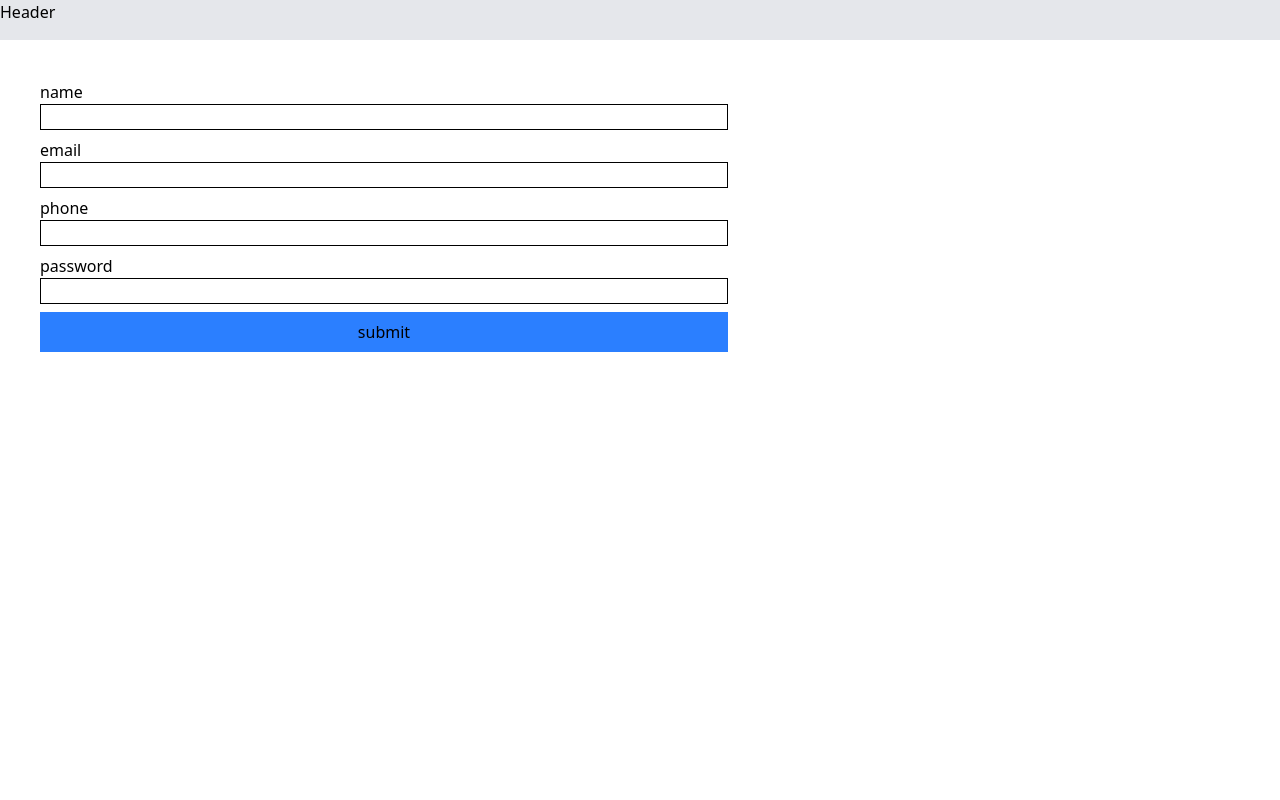
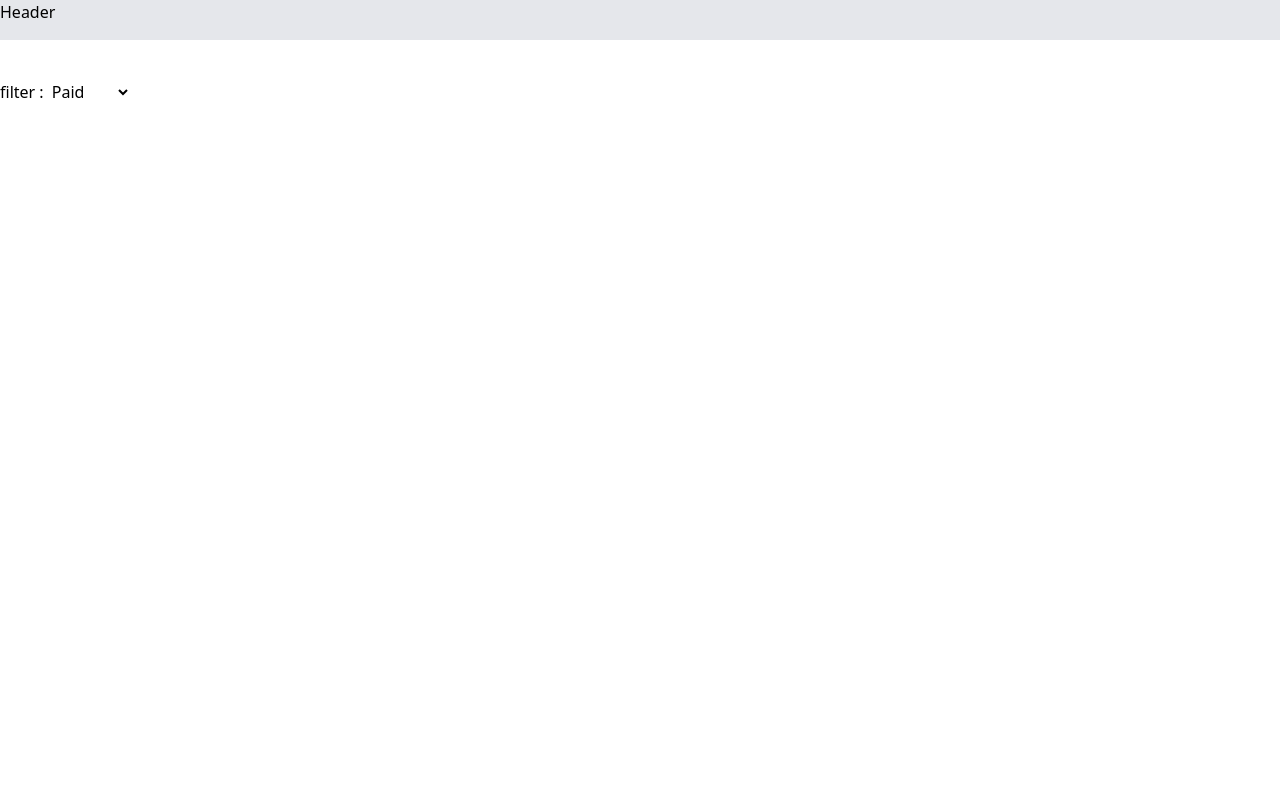
Before and after one commit to AkhileshPatil12168/React-Session, a React (Vite) app in the folder react-first-project/: page / in a window 1280 px wide. Shown: the top 800 px of the page. Built offline with nearby package versions, Linux system fonts and the light colour scheme.

Commit message:
list rendring

```diff
--- a/react-first-project/src/Body.jsx
+++ b/react-first-project/src/Body.jsx
@@ -3,99 +3,100 @@ import { useState } from "react";
 //form
 //submit and show data
 
+const Card = ({ data }) => {
+  return (
+    <div className={`w-fit ${data?.id % 2 == 0 ? "bg-gray-200" : "bg-white"}`}>
+      <p>Client: {data.name}</p>
+      <p>Email: {data.email}</p>
+      <p>Amount: {data.amount}</p>
+      <p>Stauts: {data.status}</p>
+      <br />
+    </div>
+  );
+};
+
 function Body() {
-  let [name, setName] = useState("");
-  let [email, setEmail] = useState("");
-  let [phone, setPhone] = useState("");
-  let [password, setPassword] = useState("");
-  let [submitedData, setSubmitedData] = useState(null);
-  let [isLoading, setIsLoading] = useState(false);
+  const invoices = [
+     { id: 1, name: "User 11", email: "user11@mail.com", amount: 120000000, status: "Paid" },
+  { id: 2, name: "User 2", email: "user2@mail.com", amount: 15000, status: "Pending" },
+  { id: 3, name: "User 3", email: "user3@mail.com", amount: 18000, status: "Unpaid" },
+  { id: 4, name: "User 4", email: "user4@mail.com", amount: 22000, status: "Paid" },
+  { id: 5, name: "User 5", email: "user5@mail.com", amount: 26000, status: "Pending" },
+  { id: 6, name: "User 6", email: "user6@mail.com", amount: 30000, status: "Unpaid" },
+  { id: 7, name: "User 7", email: "user7@mail.com", amount: 34000, status: "Paid" },
+  { id: 8, name: "User 8", email: "user8@mail.com", amount: 38000, status: "Pending" },
+  { id: 9, name: "User 9", email: "user9@mail.com", amount: 42000, status: "Unpaid" },
+  { id: 10, name: "User 10", email: "user10@mail.com", amount: 46000, status: "Paid" },
 
-  const submitData = (e) => {
-    console.log("submitting");
-    setIsLoading(true);
-    e.preventDefault();
-    let data = {
-      name,
-      email,
-      phone,
-      password,
-    };
-    setTimeout(() => {
-      alert(JSON.stringify(data));
-      setIsLoading(false);
-    }, 5000);
+  { id: 11, name: "User 11", email: "user11@mail.com", amount: 14000, status: "Pending" },
+  { id: 12, name: "User 12", email: "user12@mail.com", amount: 17000, status: "Unpaid" },
+  { id: 13, name: "User 13", email: "user13@mail.com", amount: 21000, status: "Paid" },
+  { id: 14, name: "User 14", email: "user14@mail.com", amount: 25000, status: "Pending" },
+  { id: 15, name: "User 15", email: "user15@mail.com", amount: 29000, status: "Unpaid" },
+  { id: 16, name: "User 16", email: "user16@mail.com", amount: 33000, status: "Paid" },
+  { id: 17, name: "User 17", email: "user17@mail.com", amount: 37000, status: "Pending" },
+  { id: 18, name: "User 18", email: "user18@mail.com", amount: 41000, status: "Unpaid" },
+  { id: 19, name: "User 19", email: "user19@mail.com", amount: 45000, status: "Paid" },
+  { id: 20, name: "User 20", email: "user20@mail.com", amount: 49000, status: "Pending" },
 
-    // console.log(data);
-  };
+  { id: 21, name: "User 21", email: "user21@mail.com", amount: 13000, status: "Unpaid" },
+  { id: 22, name: "User 22", email: "user22@mail.com", amount: 16000, status: "Paid" },
+  { id: 23, name: "User 23", email: "user23@mail.com", amount: 20000, status: "Pending" },
+  { id: 24, name: "User 24", email: "user24@mail.com", amount: 24000, status: "Unpaid" },
+  { id: 25, name: "User 25", email: "user25@mail.com", amount: 28000, status: "Paid" },
+  { id: 26, name: "User 26", email: "user26@mail.com", amount: 32000, status: "Pending" },
+  { id: 27, name: "User 27", email: "user27@mail.com", amount: 36000, status: "Unpaid" },
+  { id: 28, name: "User 28", email: "user28@mail.com", amount: 40000, status: "Paid" },
+  { id: 29, name: "User 29", email: "user29@mail.com", amount: 44000, status: "Pending" },
+  { id: 30, name: "User 30", email: "user30@mail.com", amount: 48000, status: "Unpaid" },
 
-  const handleChanges = (e) => {
-    let name = e.target.name;
-    let value = e.target.value;
+  { id: 31, name: "User 31", email: "user31@mail.com", amount: 13500, status: "Paid" },
+  { id: 32, name: "User 32", email: "user32@mail.com", amount: 17500, status: "Pending" },
+  { id: 33, name: "User 33", email: "user33@mail.com", amount: 21500, status: "Unpaid" },
+  { id: 34, name: "User 34", email: "user34@mail.com", amount: 25500, status: "Paid" },
+  { id: 35, name: "User 35", email: "user35@mail.com", amount: 29500, status: "Pending" },
+  { id: 36, name: "User 36", email: "user36@mail.com", amount: 33500, status: "Unpaid" },
+  { id: 37, name: "User 37", email: "user37@mail.com", amount: 37500, status: "Paid" },
+  { id: 38, name: "User 38", email: "user38@mail.com", amount: 41500, status: "Pending" },
+  { id: 39, name: "User 39", email: "user39@mail.com", amount: 45500, status: "Unpaid" },
+  { id: 40, name: "User 40", email: "user40@mail.com", amount: 49500, status: "Paid" },
 
-    if (name == "name") setName(value);
-    else if (name == "email") setEmail(value);
-    else if (name == "phone") setPhone(value);
-    else if (name == "password") setPassword(value);
+  { id: 41, name: "User 41", email: "user41@mail.com", amount: 14500, status: "Pending" },
+  { id: 42, name: "User 42", email: "user42@mail.com", amount: 18500, status: "Unpaid" },
+  { id: 43, name: "User 43", email: "user43@mail.com", amount: 22500, status: "Paid" },
+  { id: 44, name: "User 44", email: "user44@mail.com", amount: 26500, status: "Pending" },
+  { id: 45, name: "User 45", email: "user45@mail.com", amount: 30500, status: "Unpaid" },
+  { id: 46, name: "User 46", email: "user46@mail.com", amount: 34500, status: "Paid" },
+  { id: 47, name: "User 47", email: "user47@mail.com", amount: 38500, status: "Pending" },
+  { id: 48, name: "User 48", email: "user48@mail.com", amount: 42500, status: "Unpaid" },
+  { id: 49, name: "User 49", email: "user49@mail.com", amount: 46500, status: "Paid" },
+  { id: 50, name: "User 50", email: "user50@mail.com", amount: 50500, status: "Pending" },
+  ];
 
-    return "";
-  };
-  // console.log(name)
+  const [selected, setSelected ] = useState("All")
 
   return (
     <div className="min-h-screen">
-      <form
-        onSubmit={submitData}
-        className="p-10 flex flex-col max-w-[60%] gap-2"
-      >
-        <div className="w-full">
-          <label>name</label>
-          <input
-            className="border w-full"
-            type="text"
-            name="name"
-            value={name}
-            onChange={handleChanges}
-          ></input>
-        </div>
-        <div>
-          <label>email</label>
-          <input
-            className="border w-full"
-            required={true}
-            type="email"
-            name="email"
-            value={email}
-            onChange={handleChanges}
-          ></input>
-        </div>
-        <div>
-          <label>phone</label>
-          <input
-            className="border w-full"
-            type="tel"
-            name="phone"
-            value={phone}
-            onChange={handleChanges}
-          ></input>
-        </div>
-        <div>
-          <label>password</label>
-          <input
-            className="border w-full"
-            type="password"
-            name="password"
-            value={password}
-            onChange={handleChanges}
-          ></input>
-        </div>
+      <div className="my-10">
+      <label>filter : </label>
+      <select value={selected} onChange={(e) => setSelected(e.target.value)} >
+        <option value={"Paid"}>Paid</option>
+        <option value={"Unpaid"}>Unpaid</option>{" "}
+        <option value={"Pending"}>Pending</option>
+      </select></div>
+      {/* //Fragment */}
 
-        <button disabled={isLoading} type="submit" className="py-2 bg-blue-500">
-          {isLoading ? "please wait..." : "submit"}
-        </button>
-      </form>
+      <div className="grid grid-cols-5  gap-3.5">
+        {invoices
+          .filter((element) => element.status == selected)
+          .map((element, index) => (
+            <Card data={element} key={index} />
+          ))}
+      </div>
     </div>
   );
 }
 
+
+
 export default Body;
```
